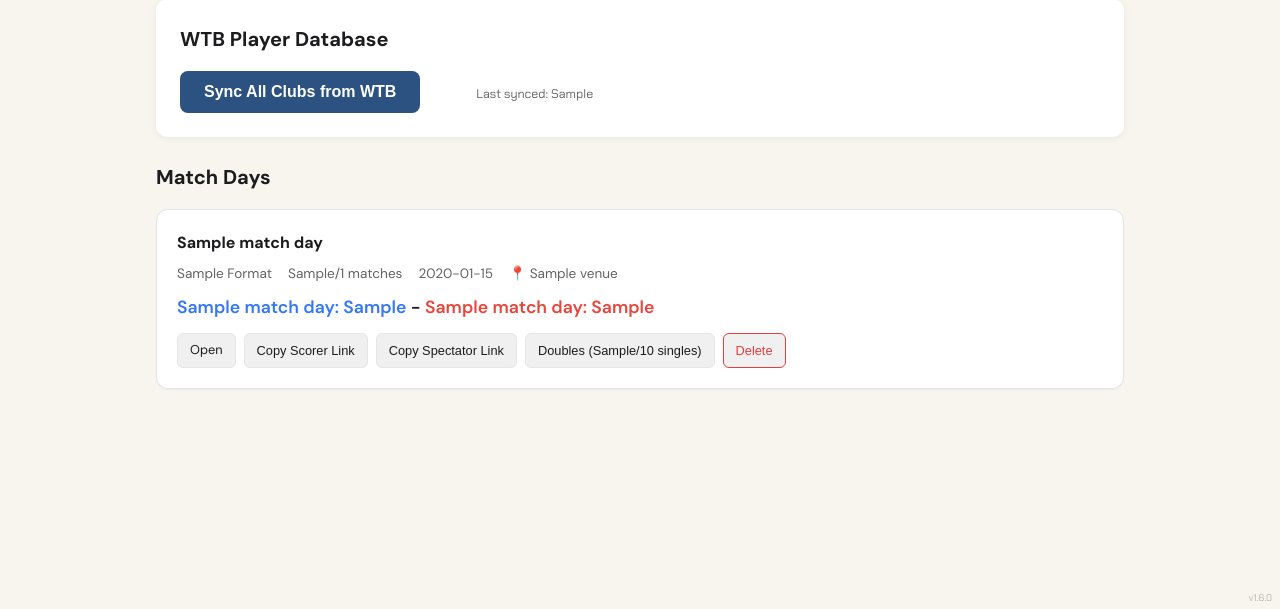
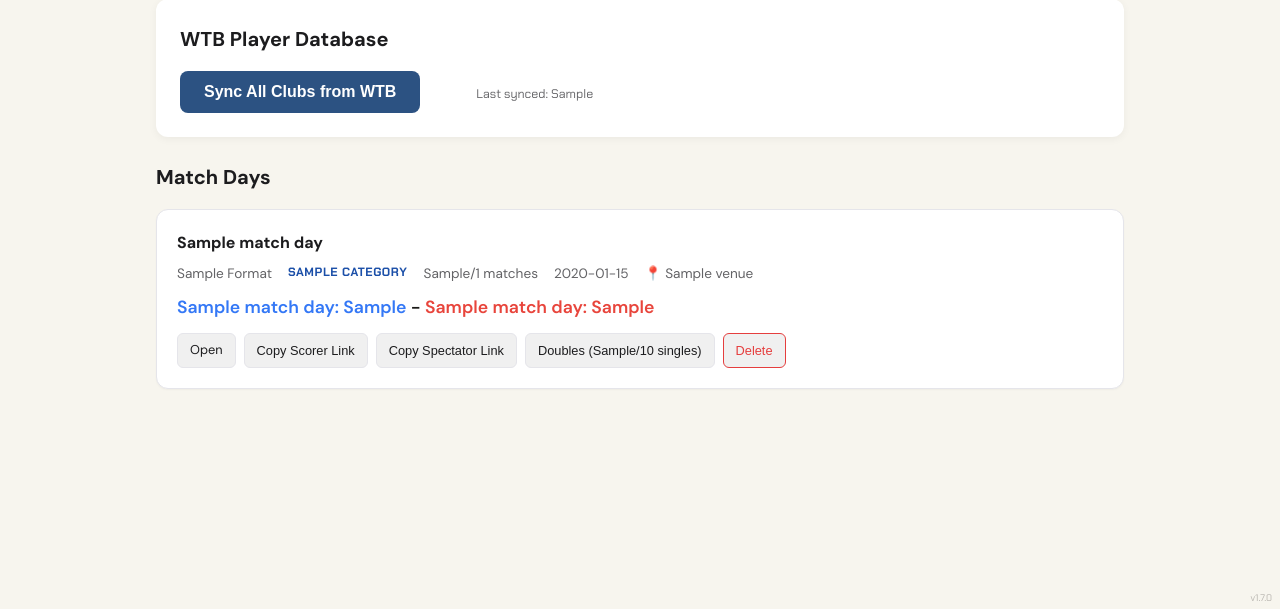
Before and after one commit to davesie/tennis-scoring, a FastAPI app: template templates/admin.html in a window 1280 px wide. Shown: the part 191-800 px from the top of the page. Run offline with FastAPI, Linux system fonts and the light colour scheme; the template is opened without the code that fills it: most values are stand-ins (such as "Sample title", 1, 10 or a date in 2020); some web fonts are replaced.

Commit message:
Add team category selection for match days (v1.7.0)
- Category dropdown in Create Match Day form (Herren, Damen, Herren 30–70, Damen 30–50)
- Player picker filters by category; auto-scrapes non-Herren categories on first load
- Category stored on MatchDay model with DB migration
- Displayed as badge in admin list, archive rows, and matchday header
- Fixed wtb_meeting_id migration to use CREATE UNIQUE INDEX (SQLite limitation)

https://claude.ai/code/session_018Ctr7rmtWwy2TnjmyvaQAn

```diff
--- a/app/main.py
+++ b/app/main.py
@@ -712,6 +712,7 @@ async def create_match_day(data: MatchDayCreate, request: Request, db: AsyncSess
         team_b_players=data.team_b_players,
         club_a_id=data.club_a_id,
         club_b_id=data.club_b_id,
+        category=data.category,
     )
     db.add(match_day)
     await db.flush()
@@ -1071,42 +1072,38 @@ async def search_clubs(q: str = "", limit: int = 10, db: AsyncSession = Depends(
 
 
 @app.get("/api/clubs/{club_id}/players")
-async def get_club_players(club_id: str, db: AsyncSession = Depends(get_db)):
+async def get_club_players(club_id: str, category: str = "Herren", db: AsyncSession = Depends(get_db)):
     """
-    Return all Herren players for a club, sorted by ranking ASC (nulls last).
-    If the club has no players yet, auto-triggers a scrape first.
+    Return players for a club filtered by category, sorted by ranking ASC (nulls last).
+    If the club has no players for the given category yet, auto-triggers a scrape first.
     Public endpoint - no authentication required.
     """
-    # Look up club
     club_result = await db.execute(select(Club).where(Club.id == club_id))
     club = club_result.scalar_one_or_none()
     if not club:
         raise HTTPException(status_code=404, detail="Club not found")
 
-    # Count existing Herren players
     count_result = await db.execute(
         select(func.count()).select_from(Player).where(
-            Player.club_id == club_id, Player.category == "Herren"
+            Player.club_id == club_id, Player.category == category
         )
     )
     player_count = count_result.scalar()
 
     if player_count == 0:
-        # Auto-sync: scrape and store players for this club
         try:
-            players_data = await scrape_club_players(club.wtb_id)
+            players_data = await scrape_club_players(club.wtb_id, category=category)
             for player_data in players_data:
                 db.add(create_player_from_data(player_data, club_id))
             club.last_synced = datetime.utcnow()
             await db.commit()
         except Exception as e:
-            logger.warning(f"Auto-sync players for club {club_id} failed: {e}")
+            logger.warning(f"Auto-sync players (category={category}) for club {club_id} failed: {e}")
             await db.rollback()
 
-    # Query ordered by ranking ASC, NULLs last
     result = await db.execute(
         select(Player)
-        .where(Player.club_id == club_id, Player.category == "Herren")
+        .where(Player.club_id == club_id, Player.category == category)
         .order_by(Player.ranking.is_(None), Player.ranking.asc())
     )
     players = result.scalars().all()
--- a/app/models.py
+++ b/app/models.py
@@ -54,6 +54,9 @@ class MatchDay(Base):
     club_a_id = Column(String, ForeignKey("clubs.id"), nullable=True)
     club_b_id = Column(String, ForeignKey("clubs.id"), nullable=True)
 
+    # Team category (WTB league category, e.g. "Herren", "Damen", "Herren 30")
+    category = Column(String, nullable=True)
+
     created_at = Column(DateTime, default=datetime.utcnow)
 
     # WTB fixture import fields
@@ -77,6 +80,7 @@ class MatchDay(Base):
             "team_b_players": self.team_b_players,
             "club_a_id": self.club_a_id,
             "club_b_id": self.club_b_id,
+            "category": self.category,
             "created_at": self.created_at.isoformat() if self.created_at else None,
             "scheduled_date": self.scheduled_date.isoformat() if self.scheduled_date else None,
             "venue": self.venue,
--- a/app/schemas.py
+++ b/app/schemas.py
@@ -36,6 +36,7 @@ class MatchDayCreate(BaseModel):
     team_b_players: List[str] = []
     club_a_id: Optional[str] = None
     club_b_id: Optional[str] = None
+    category: Optional[str] = None
 
 
 class DoublesPairingCreate(BaseModel):
--- a/pyproject.toml
+++ b/pyproject.toml
@@ -1,6 +1,6 @@
 [project]
 name = "tennis-scoring"
-version = "1.6.0"
+version = "1.7.0"
 description = "Real-time tennis scoring web application with TV-style scoreboard display"
 readme = "README.md"
 requires-python = ">=3.10"
--- a/static/css/style.css
+++ b/static/css/style.css
@@ -2597,6 +2622,15 @@ a:focus {
     font-weight: 600;
 }
 
+.category-badge {
+    font-family: var(--font-score);
+    font-size: 0.75rem;
+    font-weight: 700;
+    color: var(--bc-team-a);
+    text-transform: uppercase;
+    letter-spacing: 0.05em;
+}
+
 .btn-setup-players {
     background: #ed8936;
     color: #fff;
--- a/templates/admin.html
+++ b/templates/admin.html
@@ -99,6 +99,23 @@
                 </div>
             </div>
 
+            <div class="form-group">
+                <label for="category-select">Team Category</label>
+                <select id="category-select" class="category-select" onchange="selectCategory(this.value)">
+                    <option value="Herren">Herren (Men)</option>
+                    <option value="Damen">Damen (Women)</option>
+                    <option value="Herren 30">Herren 30 (Men 30+)</option>
+                    <option value="Herren 40">Herren 40 (Men 40+)</option>
+                    <option value="Herren 50">Herren 50 (Men 50+)</option>
+                    <option value="Herren 60">Herren 60 (Men 60+)</option>
+                    <option value="Herren 65">Herren 65 (Men 65+)</option>
+                    <option value="Herren 70">Herren 70 (Men 70+)</option>
+                    <option value="Damen 30">Damen 30 (Women 30+)</option>
+                    <option value="Damen 40">Damen 40 (Women 40+)</option>
+                    <option value="Damen 50">Damen 50 (Women 50+)</option>
+                </select>
+            </div>
+
             <div class="teams-container">
                 <div class="team-input">
                     <h3>Team A</h3>
@@ -132,6 +149,7 @@
                     <h3>{{ md.name }}</h3>
                     <div class="match-day-meta">
                         <span>{{ md.format | replace('_', ' ') | title }}</span>
+                        {% if md.category %}<span class="category-badge">{{ md.category }}</span>{% endif %}
                         {% if md.total_matches > 0 %}
                         <span>{{ md.completed_matches }}/{{ md.total_matches }} matches</span>
                         {% else %}
@@ -179,6 +197,7 @@
 
     <script>
         let currentFormat = '6_person';
+        let currentCategory = 'Herren';
         let teamAClubId = null;
         let teamBClubId = null;
         let teamASelectedPlayers = [];  // [{id, name, ranking, birth_year}, ...]
@@ -296,9 +315,10 @@
             } catch { return []; }
         }
 
-        async function fetchAllClubPlayers(clubId) {
+        async function fetchAllClubPlayers(clubId, category) {
             try {
-                const res = await fetch(`/api/clubs/${clubId}/players`);
+                const cat = encodeURIComponent(category || currentCategory);
+                const res = await fetch(`/api/clubs/${clubId}/players?category=${cat}`);
                 if (!res.ok) return [];
                 return await res.json();
             } catch { return []; }
@@ -351,7 +371,7 @@
 
             container.innerHTML = '<div class="picker-loading">Loading players\u2026</div>';
 
-            const players = await fetchAllClubPlayers(clubId);
+            const players = await fetchAllClubPlayers(clubId, currentCategory);
 
             if (!players.length) {
                 container.innerHTML = '<p class="picker-empty">No players found for this club.</p>';
@@ -483,6 +503,8 @@
 
         function initMatchDay() {
             // Reset all state for a fresh form
+            currentCategory = 'Herren';
+            document.getElementById('category-select').value = 'Herren';
             teamAClubId = null;
             teamBClubId = null;
             teamASelectedPlayers = [];
@@ -534,6 +556,12 @@
             else buildPlayerInputs('team-b-players', count);
         }
 
+        function selectCategory(category) {
+            currentCategory = category;
+            if (teamAClubId) loadPlayerPicker('A', teamAClubId);
+            if (teamBClubId) loadPlayerPicker('B', teamBClubId);
+        }
+
         async function createMatchDay() {
             let teamAPlayers, teamBPlayers;
 
@@ -565,7 +593,8 @@
                 team_b_players: teamBPlayers,
                 players: [...teamAPlayers, ...teamBPlayers],
                 club_a_id: teamAClubId || null,
-                club_b_id: teamBClubId || null
+                club_b_id: teamBClubId || null,
+                category: currentCategory
             };
 
             try {
--- a/templates/archive.html
+++ b/templates/archive.html
@@ -31,6 +31,7 @@
                     <div class="fixture-meta">
                         <span class="fixture-date">{{ (md.scheduled_date[:10] if md.scheduled_date else md.created_at[:10]) if (md.scheduled_date or md.created_at) else '' }}</span>
                         <span class="fixture-format">{{ '6-person' if md.format == '6_person' else '4-person' }}</span>
+                        {% if md.category %}<span class="fixture-category">{{ md.category }}</span>{% endif %}
                     </div>
                     <div class="fixture-name">{{ md.name }}</div>
                     <div class="fixture-matchup">
--- a/templates/matchday.html
+++ b/templates/matchday.html
@@ -34,8 +34,9 @@
                     <span class="score" id="team-b-wins">0</span>
                 </div>
             </div>
-            {% if match_day.venue or match_day.scheduled_date %}
+            {% if match_day.venue or match_day.scheduled_date or match_day.category %}
             <div class="matchday-meta-info">
+                {% if match_day.category %}<span class="matchday-category">{{ match_day.category }}</span>{% endif %}
                 {% if match_day.scheduled_date %}<span class="matchday-date">{{ match_day.scheduled_date[:10] }}</span>{% endif %}
                 {% if match_day.venue %}<span class="matchday-venue">{{ match_day.venue }}</span>{% endif %}
             </div>
```
Also changed, not shown: other parts of static/css/style.css (+37 -0 lines), FEATURE_IDEAS.md (+2 -15 lines), app/database.py (+9 -1 lines), 1 other file.
